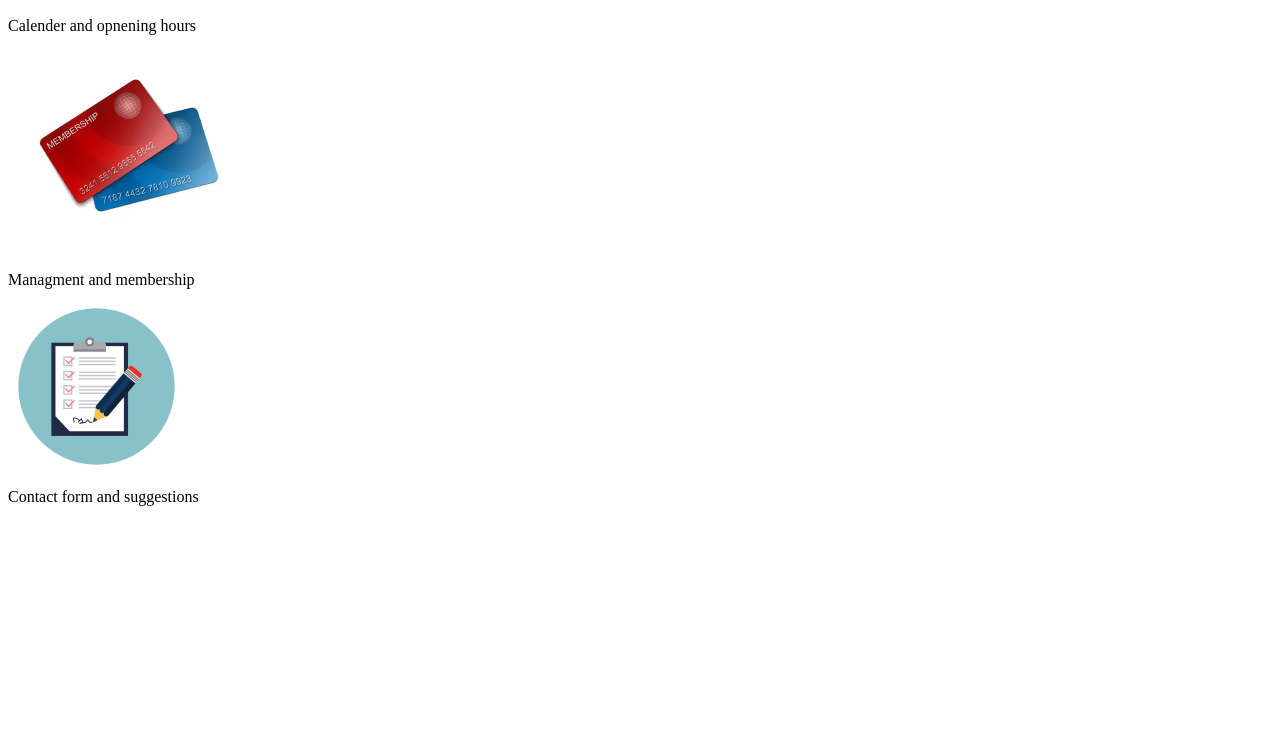
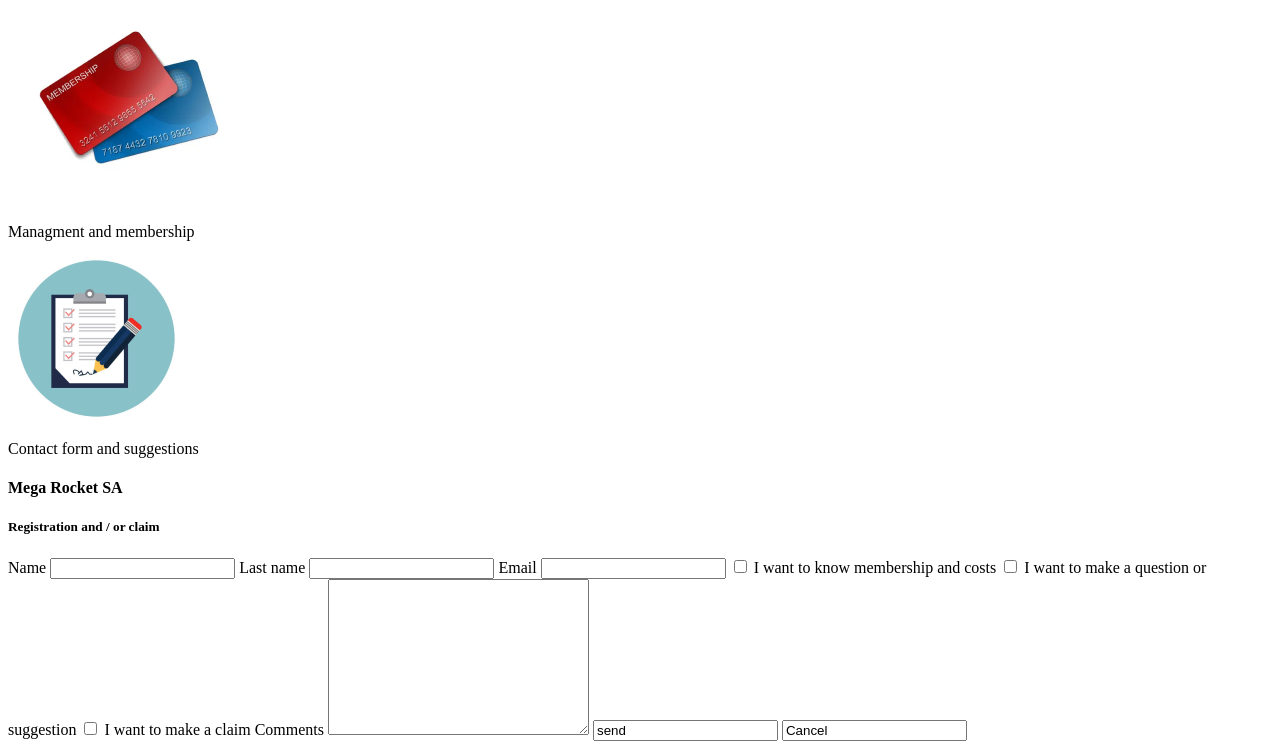
Before and after one commit to Alain1994/BaSP-M2023, a plain HTML site: page week-02/index.html in a window 1280 px wide. Shown: the part 1796-2545 px from the top of the page. Before the commit the page ends 2318 px from the top, so only its background shows below. Drawn offline with Linux system fonts and the light colour scheme.

Commit message:
third frame completed

```diff
--- a/week-02/index.html
+++ b/week-02/index.html
@@ -8,15 +8,15 @@
 </head>
 <body>
 <aside>
+    <input type="search">
     <img src="../Img/Combined Shape.png" alt="home">
     <p> home </p>
     <img src="../Img/Icon.png" alt="sign up" >
     <p> sign up </p>
     <img src="../Img/Icon material-people.png" alt="sign in" >
     <p> sign in </p>
-    <img src="../Img/Mask group.png" alt="contact">
+    <img src="../Img/Vector.png" alt="contact">
     <p> contact </p>
-    <img src="../Img/Vector.png" alt="contact">
     <p><strong> Information </strong>  <p>
     <img src="../Img/Icon.png" alt="email">
     <p>information@untitled.tld</p>
@@ -45,6 +45,35 @@
     <img src="../Img/image 4.png" alt= "Contact form and suggestions">
     <p> Contact form and suggestions</p>
 
+    <h4>Mega Rocket SA </h4>
+    <h5> Registration and / or claim </h5>
+<!-- Forms -->
+<form action "process.php" method="POST">
+    <label>Name</label>
+    <input type="text" name="Name">
+
+    <label>Last name</label>
+    <input type="text" name="LastName">
+
+    <label>Email</label>
+    <input type="text" name="Email">
+
+    <input type="checkbox">
+    <label> I want to know membership and costs </label>
+    <input type="checkbox">
+    <label> I want to make a question or suggestion </label>
+    <input type="checkbox">
+    <label> I want to make a claim </label>
+
+    <label> Comments </label>
+    <textarea name="Comments" id="" cols="30" rows="10"></textarea>
+
+    <input type="Send" value="send">
+    <input type="Cancel" value="Cancel">
+
+
+</form>
+
 </body>
 
 </html>
```
